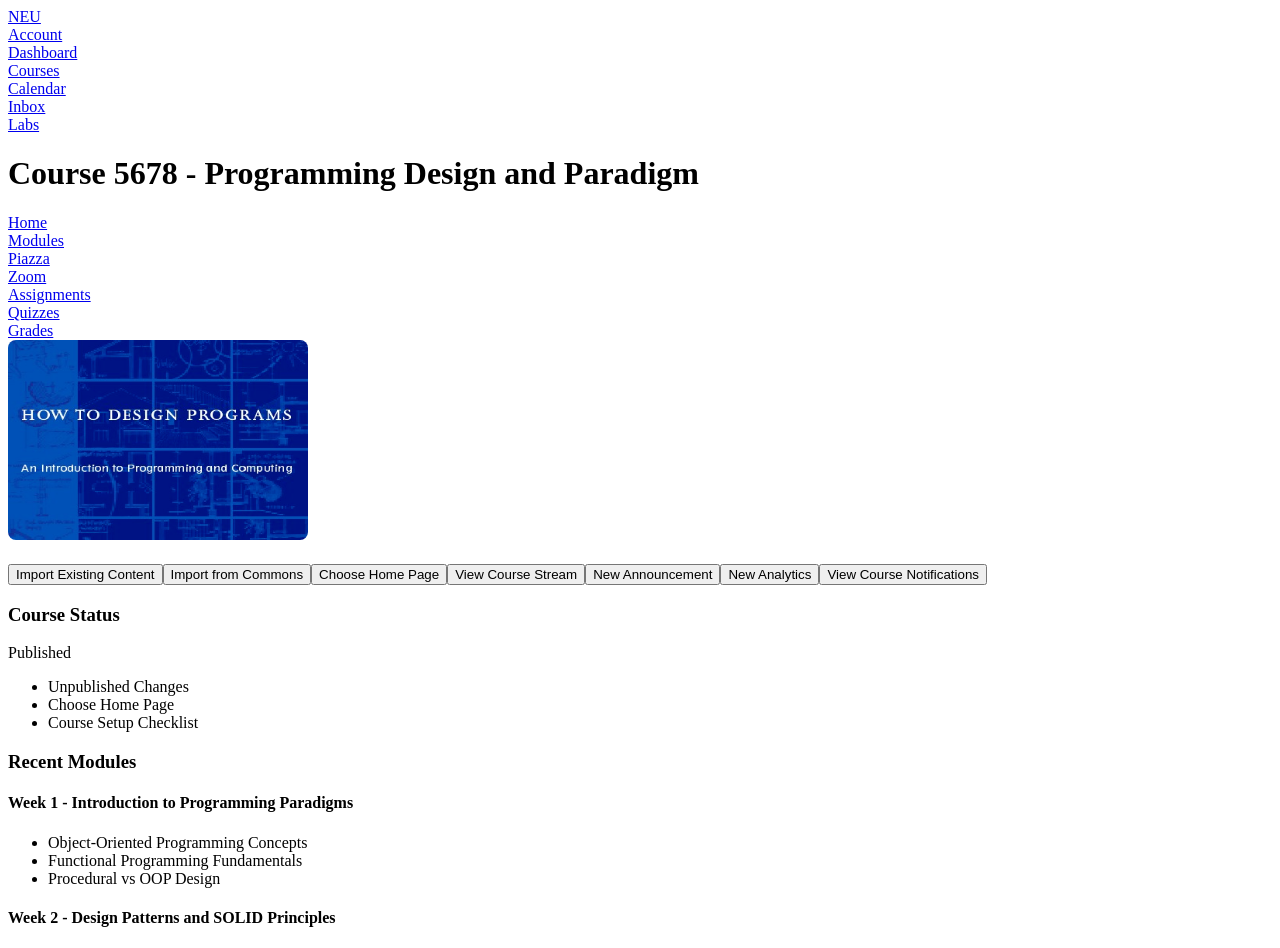
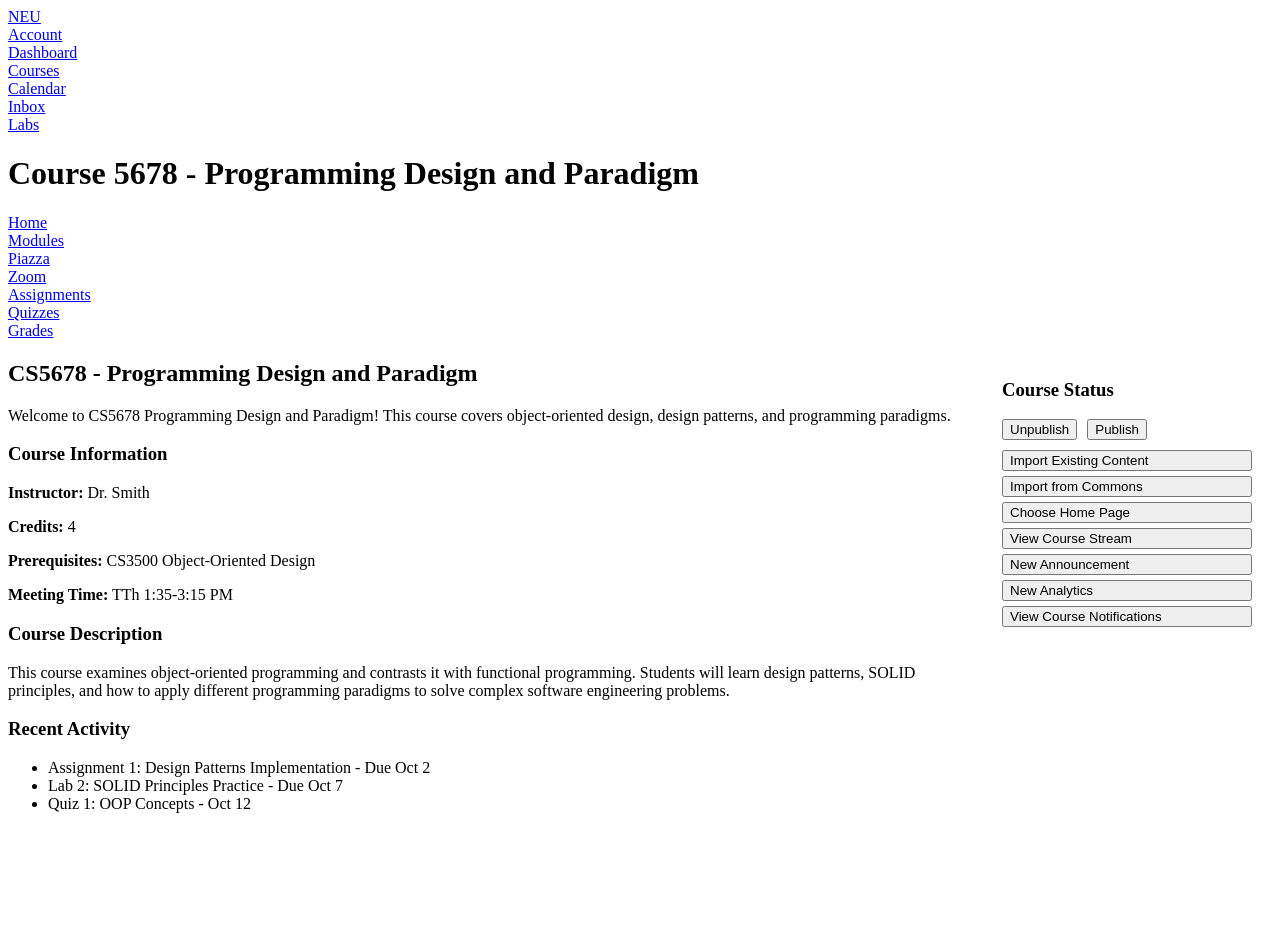
Before and after one commit to Divyam6255/kambaz-next-js, a Next.js app: page /kambaz/courses/5678/home in a window 1280 px wide. Shown: the top 948 px of the page. After the commit the page ends 837 px from the top, so only its background shows below. Built offline with nearby package versions, Linux system fonts and the light colour scheme.

Commit message:
refactor CourseHomePage and Course5678HomePage layouts for improved structure and styling

```diff
--- a/app/kambaz/courses/5678/home/page.js
+++ b/app/kambaz/courses/5678/home/page.js
@@ -59,51 +59,52 @@ export default function Course5678HomePage() {
             </div>
           </div>
 
-          <div className="course-main-content">
-            <div className="course-home-content">
-              <div className="course-hero-image">
-                <Image src="/PDP_textbook.jpg" alt="Programming Design and Paradigm" width={300} height={200} style={{borderRadius: '8px', marginBottom: '20px'}} />
-              </div>
-              <div className="top-buttons">
-                <button>Import Existing Content</button>
-                <button>Import from Commons</button>
-                <button>Choose Home Page</button>
-                <button>View Course Stream</button>
-                <button>New Announcement</button>
-                <button>New Analytics</button>
-                <button>View Course Notifications</button>
+          <div className="course-main-content" style={{display: 'flex', gap: '20px'}}>
+            <div style={{flex: '1'}}>
+              <h2>CS5678 - Programming Design and Paradigm</h2>
+              <p>Welcome to CS5678 Programming Design and Paradigm! This course covers object-oriented design, design patterns, and programming paradigms.</p>
+
+              <div className="course-section">
+                <h3>Course Information</h3>
+                <p><strong>Instructor:</strong> Dr. Smith</p>
+                <p><strong>Credits:</strong> 4</p>
+                <p><strong>Prerequisites:</strong> CS3500 Object-Oriented Design</p>
+                <p><strong>Meeting Time:</strong> TTh 1:35-3:15 PM</p>
               </div>
 
-              <div className="course-status">
-                <h3>Course Status</h3>
-                <p>Published</p>
+              <div className="course-section">
+                <h3>Course Description</h3>
+                <p>
+                  This course examines object-oriented programming and contrasts it with functional programming.
+                  Students will learn design patterns, SOLID principles, and how to apply different programming
+                  paradigms to solve complex software engineering problems.
+                </p>
+              </div>
+
+              <div className="course-section">
+                <h3>Recent Activity</h3>
                 <ul>
-                  <li>Unpublished Changes</li>
-                  <li>Choose Home Page</li>
-                  <li>Course Setup Checklist</li>
+                  <li>Assignment 1: Design Patterns Implementation - Due Oct 2</li>
+                  <li>Lab 2: SOLID Principles Practice - Due Oct 7</li>
+                  <li>Quiz 1: OOP Concepts - Oct 12</li>
                 </ul>
               </div>
+            </div>
 
-              <div className="modules-section">
-                <h3>Recent Modules</h3>
-
-                <div className="module">
-                  <h4>Week 1 - Introduction to Programming Paradigms</h4>
-                  <ul>
-                    <li>Object-Oriented Programming Concepts</li>
-                    <li>Functional Programming Fundamentals</li>
-                    <li>Procedural vs OOP Design</li>
-                  </ul>
-                </div>
-
-                <div className="module">
-                  <h4>Week 2 - Design Patterns and SOLID Principles</h4>
-                  <ul>
-                    <li>Single Responsibility Principle</li>
-                    <li>Observer and Factory Patterns</li>
-                    <li>Dependency Injection</li>
-                  </ul>
-                </div>
+            <div style={{width: '250px', padding: '20px'}}>
+              <h3>Course Status</h3>
+              <div style={{marginBottom: '10px'}}>
+                <button style={{marginRight: '10px'}}>Unpublish</button>
+                <button>Publish</button>
+              </div>
+              <div>
+                <div><button style={{display: 'block', marginBottom: '5px', width: '100%', textAlign: 'left'}}>Import Existing Content</button></div>
+                <div><button style={{display: 'block', marginBottom: '5px', width: '100%', textAlign: 'left'}}>Import from Commons</button></div>
+                <div><button style={{display: 'block', marginBottom: '5px', width: '100%', textAlign: 'left'}}>Choose Home Page</button></div>
+                <div><button style={{display: 'block', marginBottom: '5px', width: '100%', textAlign: 'left'}}>View Course Stream</button></div>
+                <div><button style={{display: 'block', marginBottom: '5px', width: '100%', textAlign: 'left'}}>New Announcement</button></div>
+                <div><button style={{display: 'block', marginBottom: '5px', width: '100%', textAlign: 'left'}}>New Analytics</button></div>
+                <div><button style={{display: 'block', marginBottom: '5px', width: '100%', textAlign: 'left'}}>View Course Notifications</button></div>
               </div>
             </div>
           </div>
```
Also changed, not shown: app/kambaz/courses/1234/home/page.js (+42 -41 lines).
